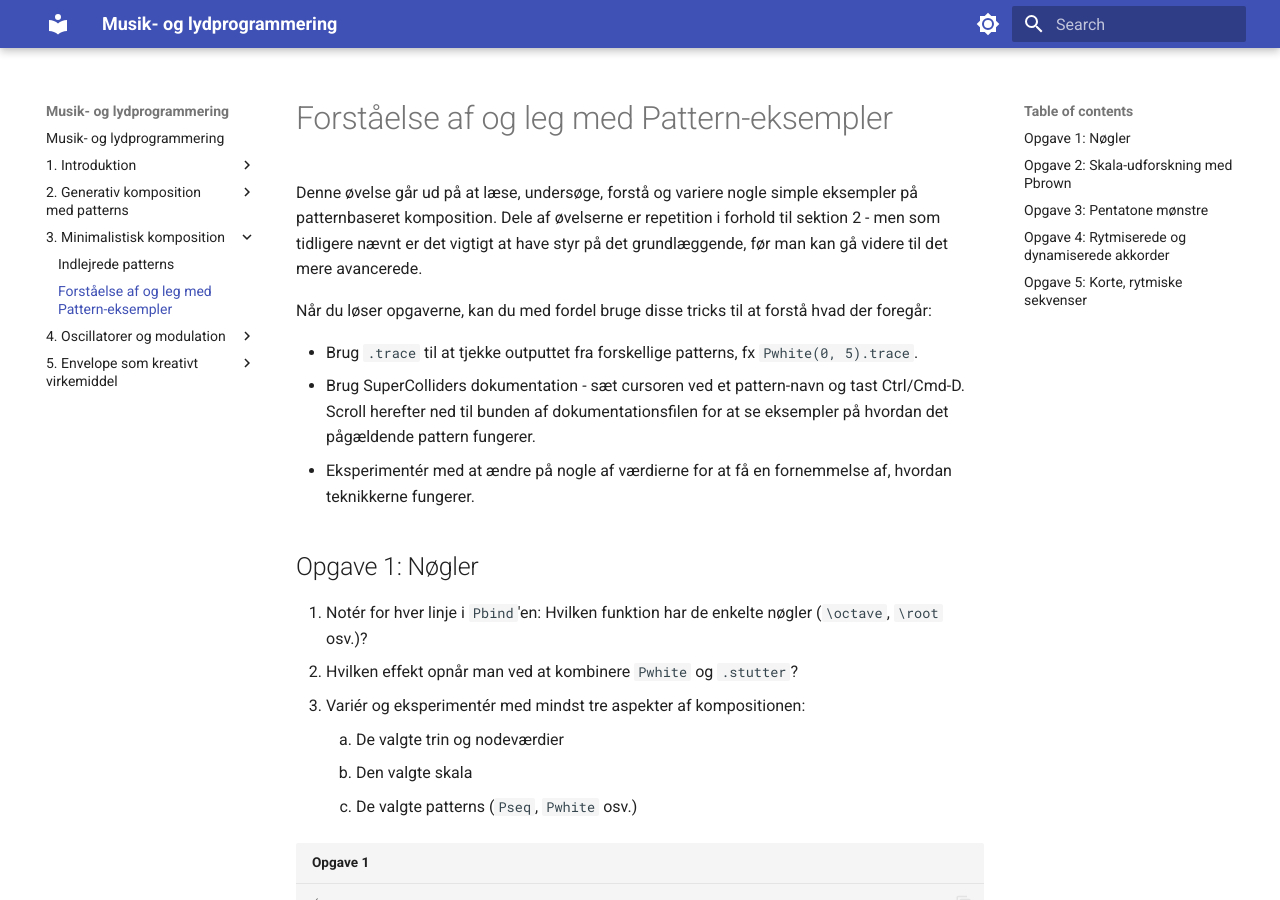
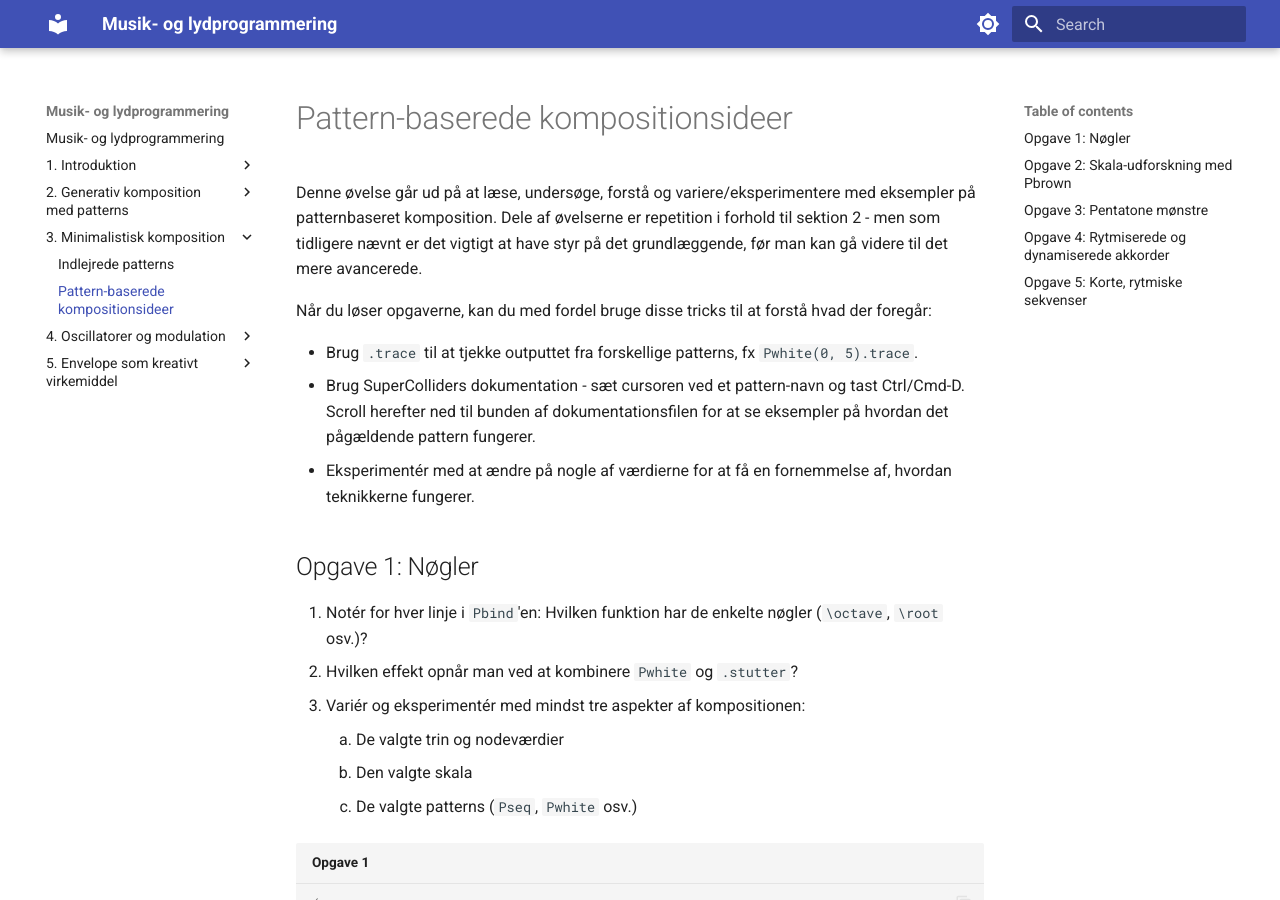
Before and after one commit to sparkletop/sparkletop.github.io, an MkDocs documentation site: the page built from docs/3. Minimalistisk komposition/Pattern-eksempler.md, in a window 1280 px wide and 900 px high. Built offline with MkDocs 1.6.1 and Material for MkDocs 9.7.7, drawn with Linux system fonts in a browser that asks for light colours.

Commit message:
minor adjustments to exercises

```diff
--- a/docs/3. Minimalistisk komposition/Pattern-eksempler.md
+++ b/docs/3. Minimalistisk komposition/Pattern-eksempler.md
@@ -1,6 +1,6 @@
-# Forståelse af og leg med Pattern-eksempler
+# Pattern-baserede kompositionsideer
 
-Denne øvelse går ud på at læse, undersøge, forstå og variere nogle simple eksempler på patternbaseret komposition. Dele af øvelserne er repetition i forhold til sektion 2 - men som tidligere nævnt er det vigtigt at have styr på det grundlæggende, før man kan gå videre til det mere avancerede.
+Denne øvelse går ud på at læse, undersøge, forstå og variere/eksperimentere med eksempler på patternbaseret komposition. Dele af øvelserne er repetition i forhold til sektion 2 - men som tidligere nævnt er det vigtigt at have styr på det grundlæggende, før man kan gå videre til det mere avancerede.
 
 Når du løser opgaverne, kan du med fordel bruge disse tricks til at forstå hvad der foregår:
 
```
